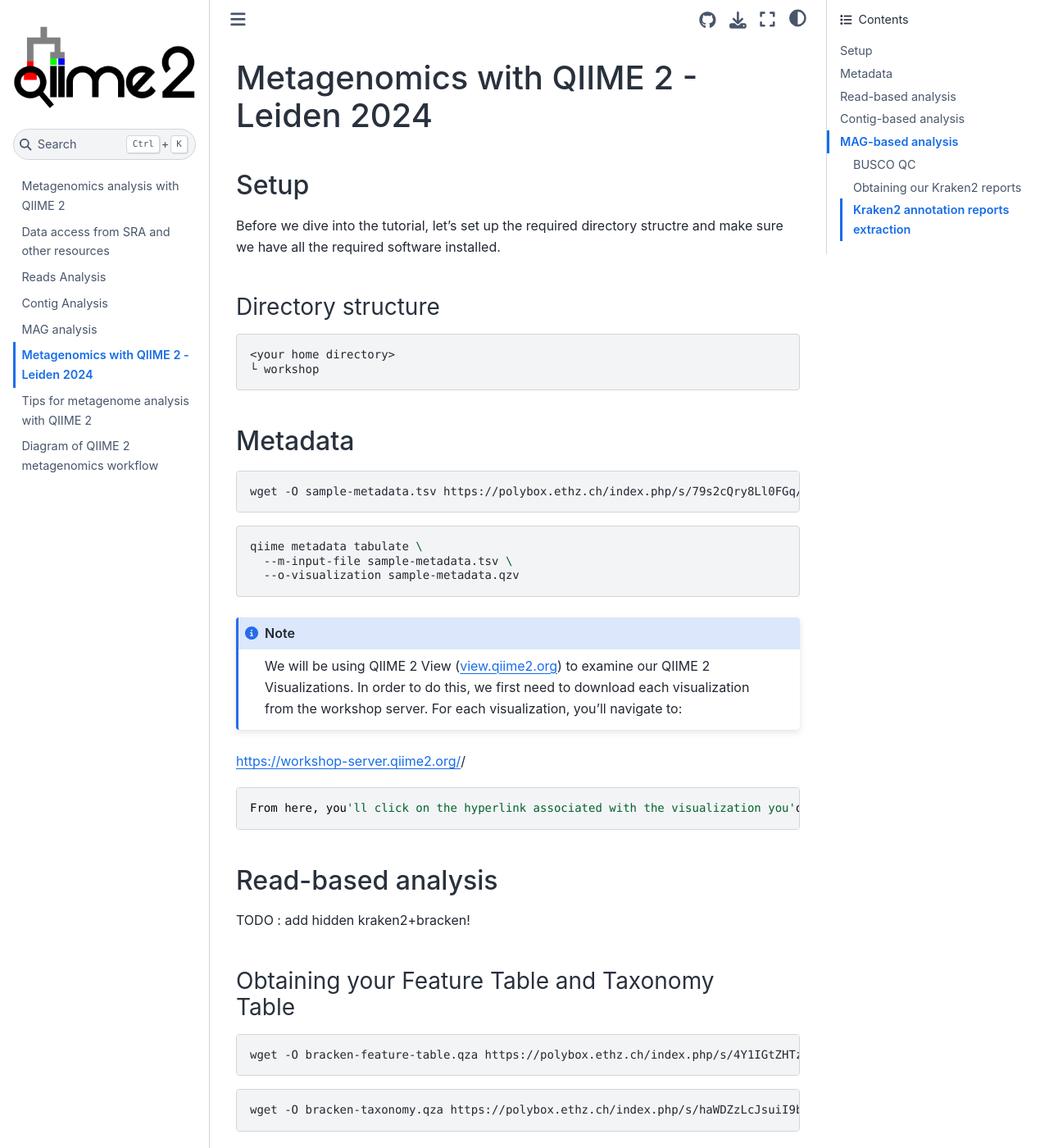
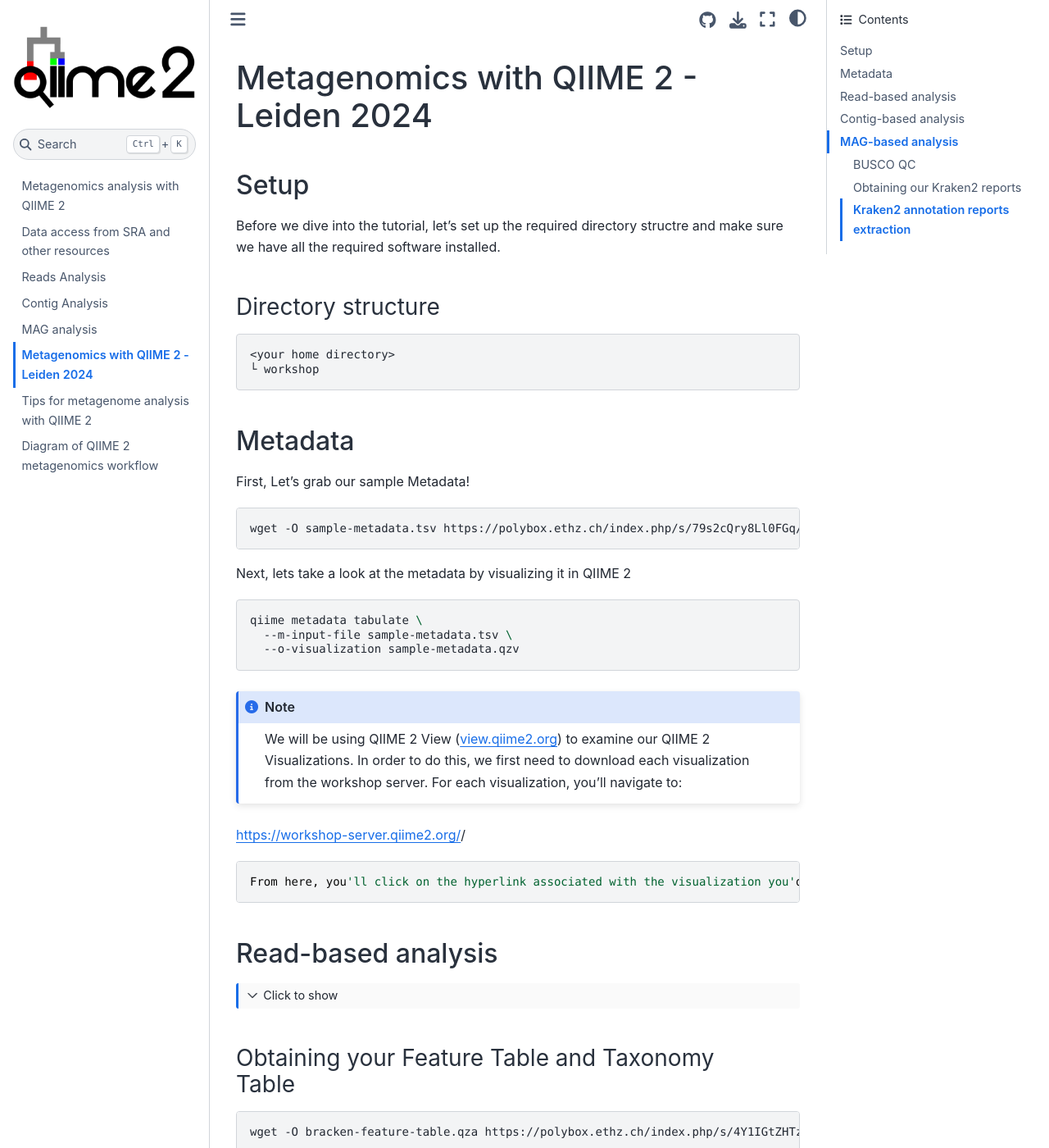
Before and after one commit to caporaso-lab/q2-books, a Jupyter Book: the page built from q2-metagenomics/book/80-leiden-workshop.md, in a window 1280 px wide and 1400 px high. Shown: the whole window at 82% size. Built offline with Jupyter Book 1.0.4 settings and Sphinx 7.4.7 and the Sphinx Book theme 1.1.4, drawn with Linux system fonts in a browser that asks for light colours; part of the change alters nothing that is shown.

Commit message:
Update 80-leiden-workshop.md

`````diff
--- a/q2-metagenomics/book/80-leiden-workshop.md
+++ b/q2-metagenomics/book/80-leiden-workshop.md
@@ -11,10 +11,11 @@ Before we dive into the tutorial, let's set up the required directory structre a
 ```
 
 ## Metadata
+First, Let's grab our sample Metadata!
 ```shell
 wget -O sample-metadata.tsv https://polybox.ethz.ch/index.php/s/79s2cQry8Ll0FGq/download
 ```
-
+Next, lets take a look at the metadata by visualizing it in QIIME 2
 ```shell
 qiime metadata tabulate \
   --m-input-file sample-metadata.tsv \
@@ -29,8 +30,34 @@ https://workshop-server.qiime2.org/<your-user-name>/
 From here, you'll click on the hyperlink associated with the visualization you'd like to download.
 ```
 ## Read-based analysis
-TODO : add hidden kraken2+bracken!
+````{toggle}
+```shell
+qiime moshpit classify-kraken2 \
+	--i-seqs ./moshpit_tutorial/cache:workshop-reads \
+	--i-kraken2-db ./moshpit_tutorial/cache:kracken_standard \
+	--p-threads 40 \
+	--p-confidence 0.6 \
+	--p-minimum-base-quality 20 \
+	--o-hits ./moshpit_tutorial/cache:workshop_kraken_db_hits \
+	--o-reports ./moshpit_tutorial/cache:workshop_kraken_db_reports \
+	--p-report-minimizer-data \
+	--use-cache ./moshpit_tutorial/cache \
+	--parallel-config slurm_config.toml \
+    	--verbose \
+    	--p-memory-mapping False ##this was taking too much time for me
+```
 
+```shell
+qiime moshpit estimate-bracken \
+    --i-bracken-db ./moshpit_tutorial/cache:bracken_standard \
+    --p-read-len 100 \
+    --i-kraken-reports ./moshpit_tutorial/cache:workshop_kraken_db_reports \
+    --o-reports ./moshpit_tutorial/kraken-outputs/bracken-reports.qza \
+    --o-taxonomy ./moshpit_tutorial/kraken-outputs/taxonomy-bracken.qza \
+    --o-table ~./moshpit_tutorial/kraken-outputs/table-bracken.qza
+```
+
+````
 ### Obtaining your Feature Table and Taxonomy Table
 ```shell
 wget -O bracken-feature-table.qza https://polybox.ethz.ch/index.php/s/4Y1IGtZHTzo1KTi/download
`````
